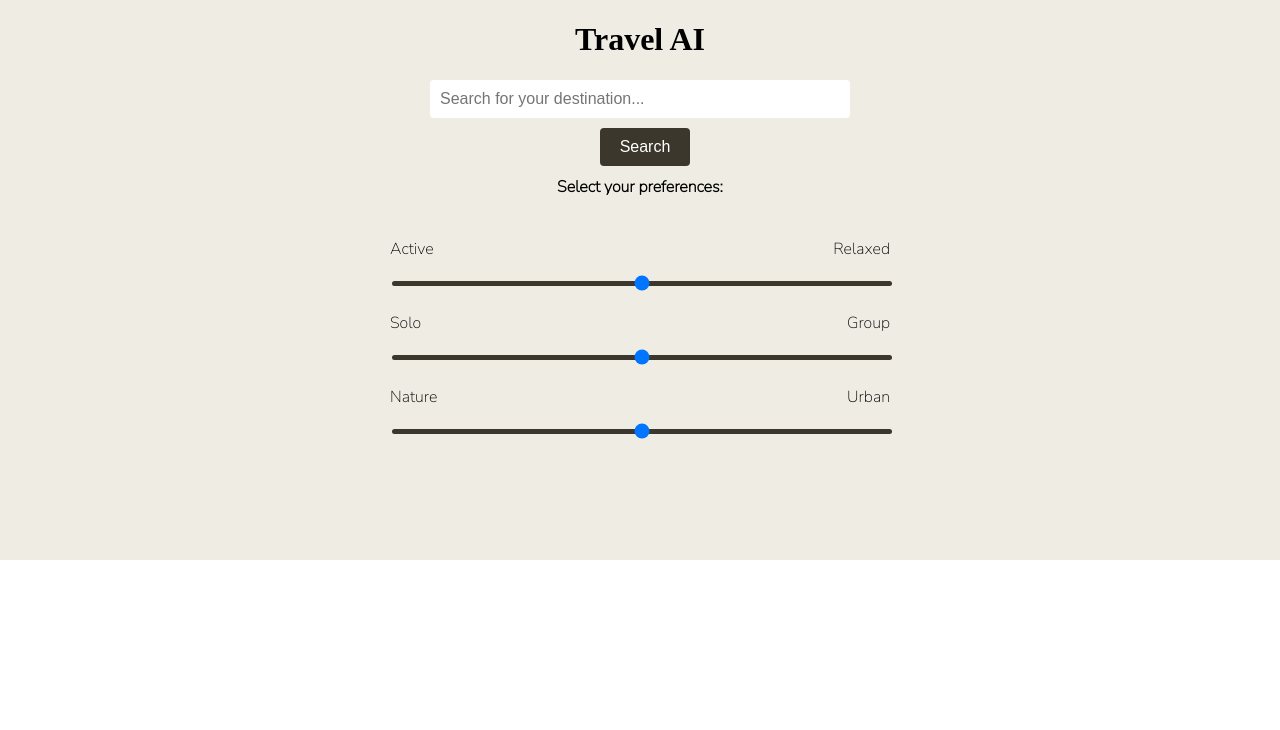
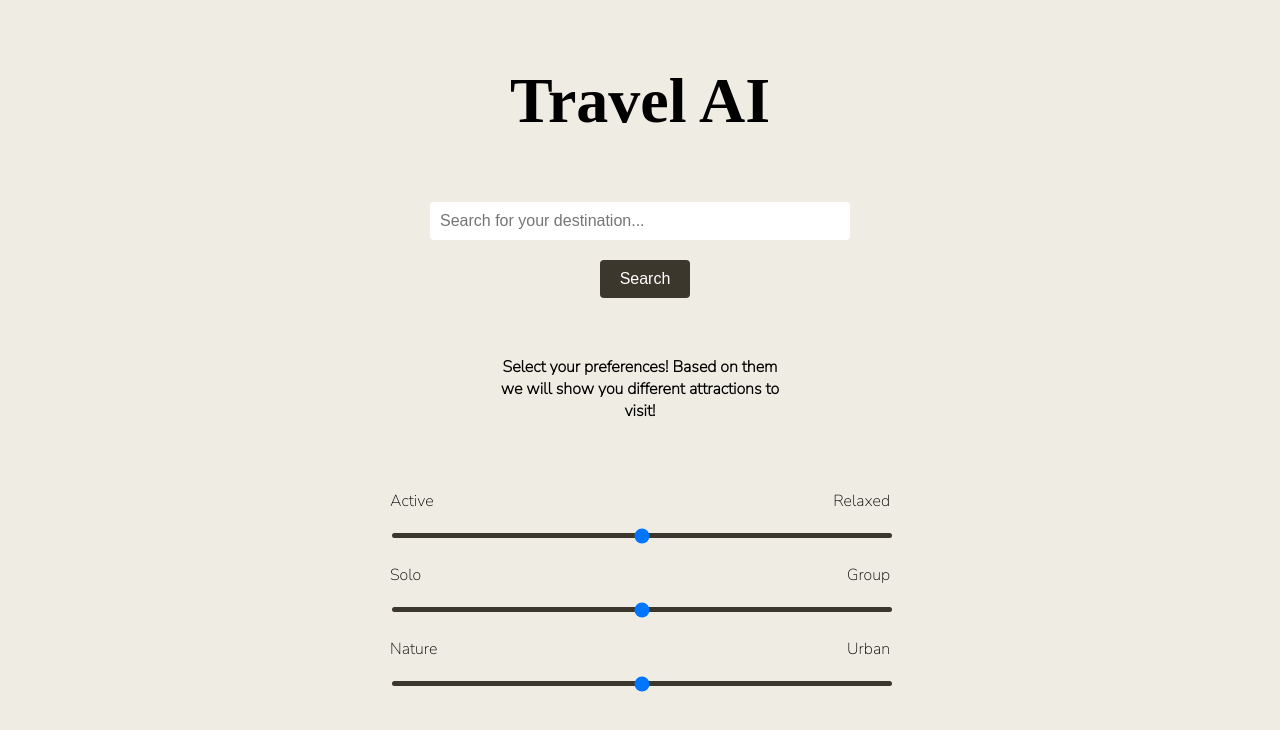
Before and after one commit to mikolaj-jonczyk/Travel-AI, a React (Create React App) app in the folder front-end/: page / in a window 1280 px wide. Shown: the top 730 px of the page. Built offline with nearby package versions, Linux system fonts and the light colour scheme; a web font is replaced by a local one.

Commit message:
additional changes

```diff
--- a/front-end/src/components/Form.js
+++ b/front-end/src/components/Form.js
@@ -61,7 +61,7 @@ const Form = () => {
             'Search'
           )}
         </SearchButton>
-        <SliderLabel>Select your preferences:</SliderLabel>
+        <SliderLabel>Select your preferences! Based on them we will show you different attractions to visit!</SliderLabel>
         <Slider slider_value="active_value" left="Active" right="Relaxed" />
         <Slider slider_value="group_value" left="Solo" right="Group" />
         <Slider slider_value="nature_value" left="Nature" right="Urban" />
--- a/front-end/src/components/container-styles/attractions-styles.js
+++ b/front-end/src/components/container-styles/attractions-styles.js
@@ -34,7 +34,8 @@ const AttractionsItem = styled.div`
   const AttractionsDescription = styled.div`
   grid-area: 2 / 1 / 3 / 3;
   font-size: 1rem;
-  padding: 0.7rem;
+  margin-bottom: 0.1rem;
+  margin: 0.7rem;
   `
 
   const AttractionsNameLocation = styled.div`
@@ -57,7 +58,7 @@ const Image = styled.img`
   width:100%;
   height:100%;
   max-width:300px;
-  max-height: 300px;
+  max-height: 200px;
   border: 2px solid;
   border-radius: 15px;
   border-color: #f2f2f2;
--- a/front-end/src/components/container-styles/styles.js
+++ b/front-end/src/components/container-styles/styles.js
@@ -28,7 +28,7 @@ const SearchButton = styled.button`
   cursor: pointer;
   margin-left: 10px;
   margin-bottom: 10px;
-  margin-top: 10px;
+  margin-top: 20px;
   outline: none;
 
   &:hover {
@@ -56,9 +56,10 @@ const SliderContainer = styled.div`
 `
 
 const SliderLabel = styled.label`
+  max-width: 300px;
   font-size: 16px;
   font-weight: bold;
-  margin-bottom: 20px;
+  margin: 3rem;
 `
 const SliderRange = styled.div`
   display: flex;
@@ -78,8 +79,9 @@ const SliderInput = styled.input`
 
 
 const Title = styled.h1`
-  font-size: 2rem;
+  font-size: 4rem;
   font-family: 'Caprasimo', cursive;
+  margin: 4rem
 `
 
 export {
```
